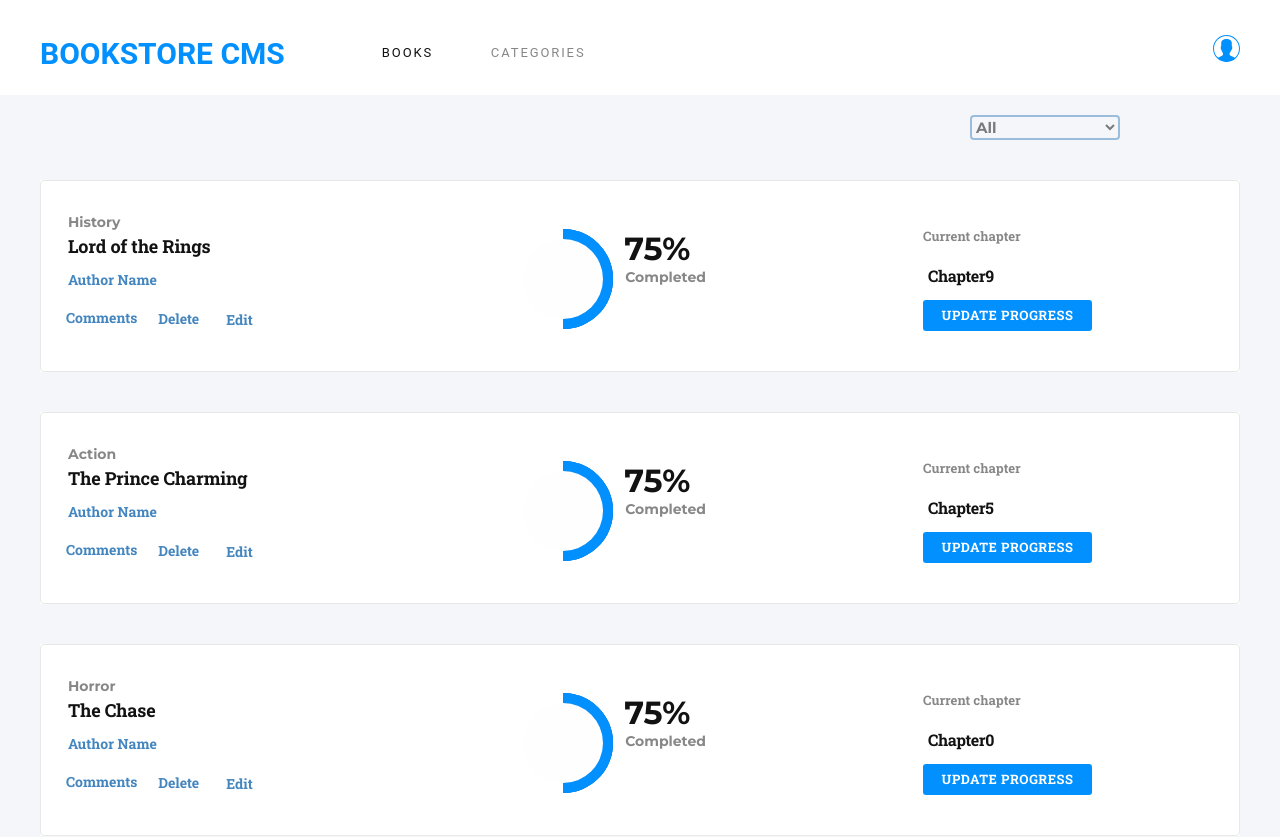
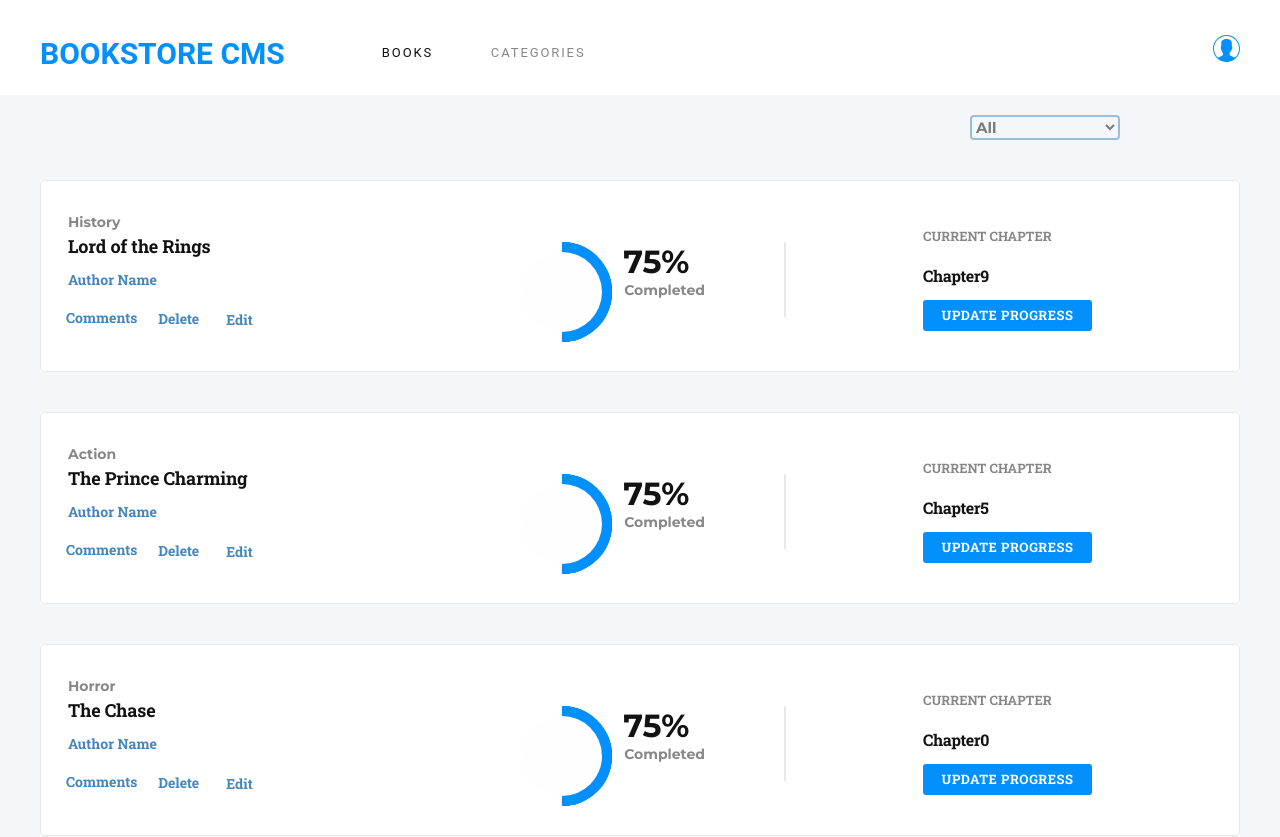
Before and after one commit to okikiola11/bookstore, a React (Create React App) app: page / in a window 1280 px wide. Shown: the top 837 px of the page. Built offline with nearby package versions, Linux system fonts and the light colour scheme.

Commit message:
Add the chapter indicator to be vertically aligned with the Current chapter and UPDATE PROGRESS Add a vertical divider between the progress and the chapter column

```diff
--- a/src/index.css
+++ b/src/index.css
@@ -225,6 +225,9 @@ nav ul {
 
 .progress-bar {
   display: flex;
+  border-right: 1px solid #e8e8e8;
+  border-right-width: 2px;
+  height: 75px;
 }
 
 .circular {
@@ -309,9 +312,9 @@ nav ul {
 }
 
 .current-chapter {
-  width: 126px;
   height: 18px;
   opacity: 0.5;
+  text-transform: uppercase;
   font-family: 'Roboto Slab', serif;
   font-size: 13px;
   font-weight: 300;
@@ -353,7 +356,7 @@ nav ul {
   letter-spacing: -0.4px;
   color: #121212;
   padding: 10px 0;
-  margin: 7px 10px 4px 5px;
+  margin: 7px 10px 4px 0px;
 }
 
 .add-new-book {
```
